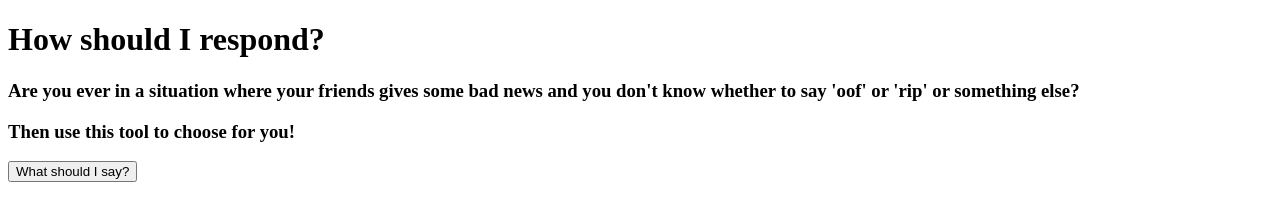
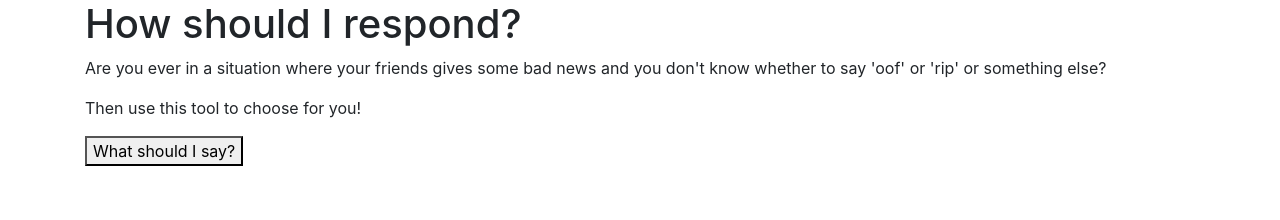
Before and after one commit to teddychen1251/BadNewsResponses, a plain HTML site: page index.html in a window 1280 px wide. Drawn offline with nearby package versions, Linux system fonts and the light colour scheme.

Commit message:
Made index.html into a Bootstrap 4 webpage

```diff
--- a/index.html
+++ b/index.html
@@ -1,19 +1,29 @@
 <!DOCTYPE html>
 <html>
-  <head>
+  <head lang="en">
     <title>How to respond</title>
     <meta charset="UTF-8">
+    <meta name="viewport" content="width=device-width, initial-scale=1">
     <link rel="stylesheet" type="text/css" href="styles.css">
+    <!-- Latest compiled and minified CSS -->
+    <link rel="stylesheet" href="https://maxcdn.bootstrapcdn.com/bootstrap/4.1.3/css/bootstrap.min.css">
+    <!-- jQuery library -->
+    <script src="https://ajax.googleapis.com/ajax/libs/jquery/3.3.1/jquery.min.js"></script>
+    <!-- Popper JS -->
+    <script src="https://cdnjs.cloudflare.com/ajax/libs/popper.js/1.14.3/umd/popper.min.js"></script>
+    <!-- Latest compiled JavaScript -->
+    <script src="https://maxcdn.bootstrapcdn.com/bootstrap/4.1.3/js/bootstrap.min.js"></script>
   </head>
   <body>
-    <h1>How should I respond?</h1>
-    <h3>
-      Are you ever in a situation where your friends gives some bad news and
-      you don't know whether to say 'oof' or 'rip' or something else?
-    </h3>
-    <h3>Then use this tool to choose for you!</h3>
-    <button type="button">What should I say?</button>
-    <p id="response">I'm sorry that's happened to you, is there any way I can help?</p>
-
+    <div class="container">
+      <h1>How should I respond?</h1>
+      <p>
+        Are you ever in a situation where your friends gives some bad news and
+        you don't know whether to say 'oof' or 'rip' or something else?
+      </p>
+      <p>Then use this tool to choose for you!</p>
+      <button type="button">What should I say?</button>
+      <p id="response">I'm sorry that's happened to you, is there any way I can help?</p>
+    </div>
   </body>
 </html>
```
